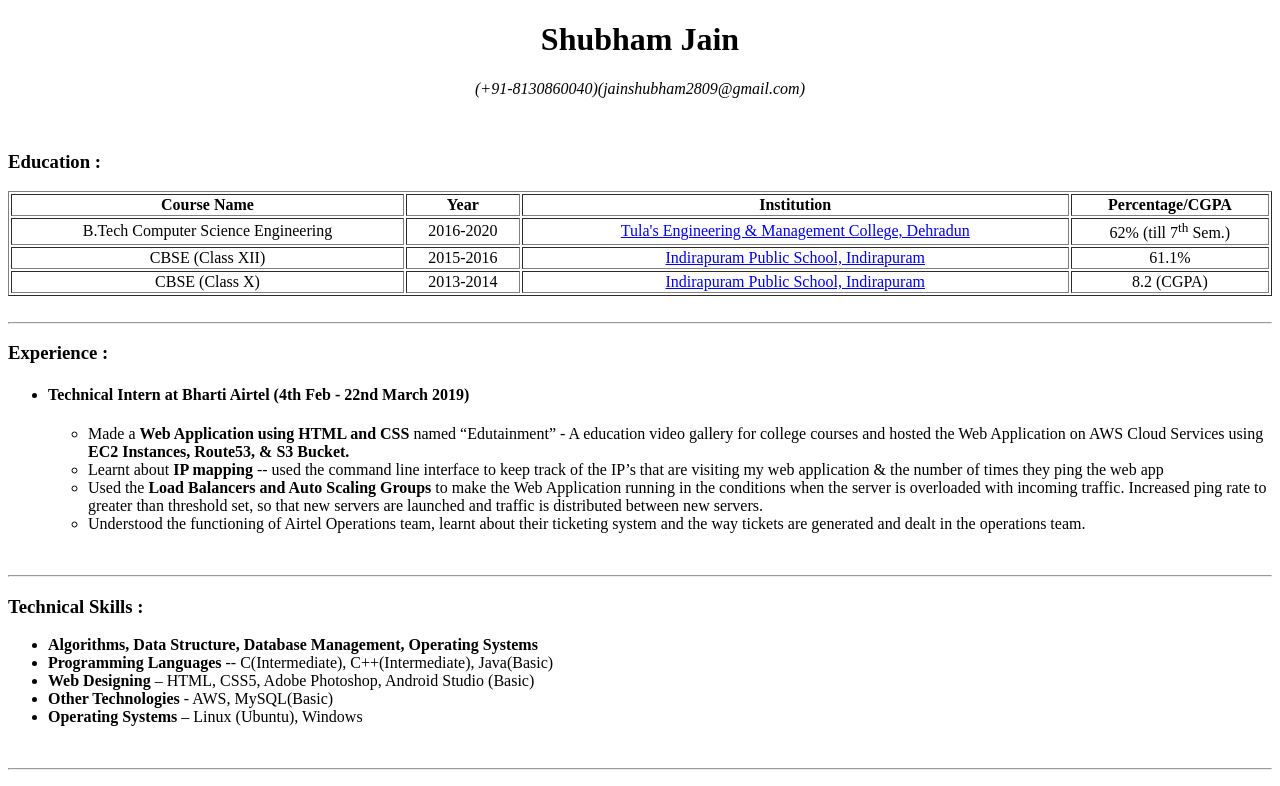
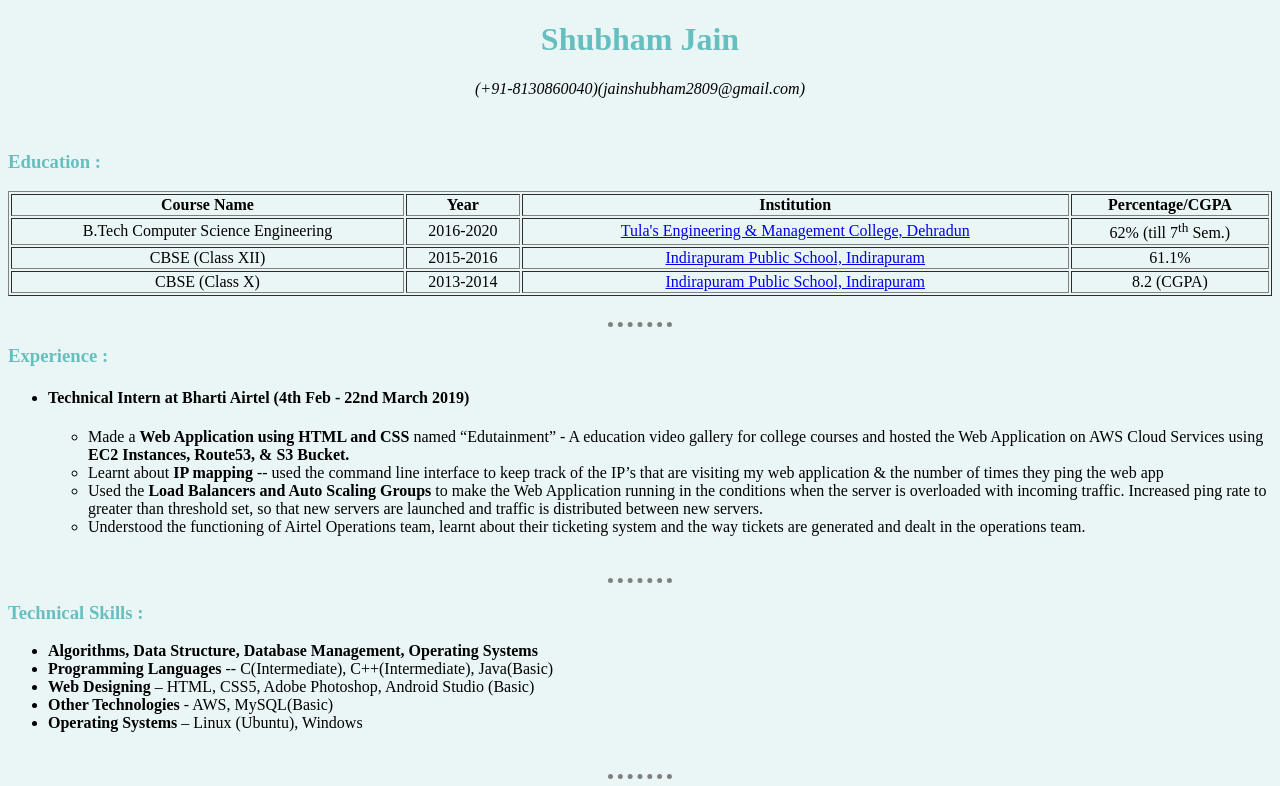
Before and after one commit to Shubham1997Jain/CV, a plain HTML site: page index.html in a window 1280 px wide. Shown: the top 786 px of the page. Drawn offline with Linux system fonts and the light colour scheme.

Commit message:
Add files via upload

```diff
--- /dev/null
+++ b/css/master.css
@@ -0,0 +1,15 @@
+body {
+  background-color: #EAF6F6;
+}
+h1{
+  color: #66BFBF;
+}
+h3{
+  color: #66BFBF;
+}
+hr {
+  border-style: dotted none none;
+  border-color: grey;
+  border-width: 5px;
+  width: 5%;
+}
--- a/index.html
+++ b/index.html
@@ -4,6 +4,7 @@
 <head>
   <meta charset="utf-8">
   <title> Shubham's Personal Site</title>
+  <link rel="stylesheet" href="css/master.css">
 </head>
 
 <body>
```
